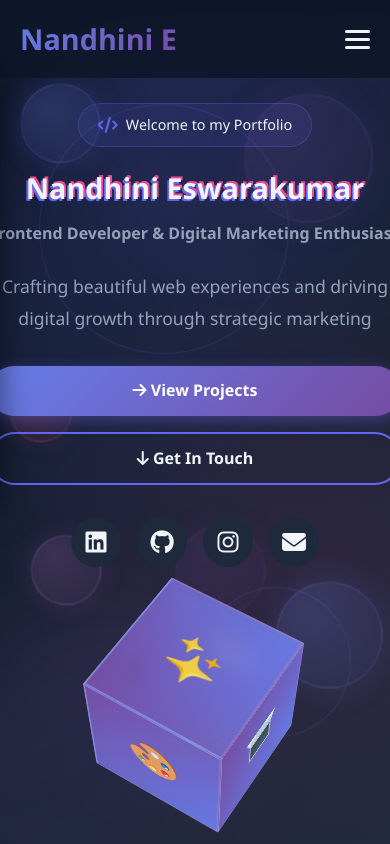
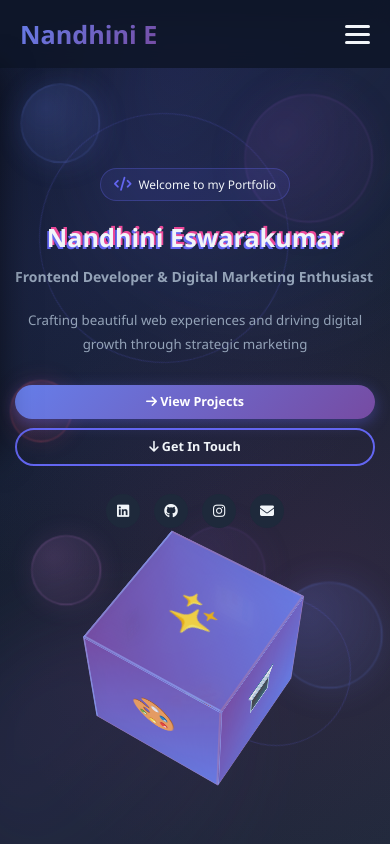
Before and after one commit to NandhiniEswarakumar/portfolio, a React (Create React App) app: page / in a window 390 px wide. Shown: the top 844 px of the page. Built offline with nearby package versions, Linux system fonts and the light colour scheme.

Commit message:
Updated code

```diff
--- a/src/App.css
+++ b/src/App.css
@@ -1106,8 +1106,211 @@ section.animate-in {
 .about-stats {
   display: grid;
   grid-template-columns: repeat(auto-fit, minmax(200px, 1fr));
+  /* ===================================
+     MOBILE ALIGNMENT FIXES (About)
+     =================================== */
+  @media (max-width: 480px) {
+    .about .container {
+      position: relative;
+      z-index: 1;
+    }
+
+    .education-section h3,
+    .internship-section h3 {
+      font-size: 1.1rem;
+      gap: 0.6rem;
+    }
+
+    .education-card,
+    .internship-card {
+      padding: 1.2rem;
+      border-radius: 10px;
+    }
+
+    .education-card h4,
+    .internship-card h4 {
+      font-size: 1.05rem;
+    }
+
+    .education-card .degree {
+      white-space: normal;
+      word-break: break-word;
+    }
+
+    .education-card .year,
+    .education-card .cgpa {
+      font-size: 0.95rem;
+    }
+  }
   gap: 2rem;
   margin-top: 3rem;
+}
+
+/* ===================================
+   GLOBAL MOBILE COMPACT STYLES
+   =================================== */
+@media (max-width: 480px) {
+  html, body {
+    font-size: 14px;
+  }
+
+  .container {
+    padding: 1.2rem;
+  }
+
+  .section-title {
+    font-size: 1.35rem;
+    margin-bottom: 1rem;
+  }
+
+  /* Hero compact */
+  .hero {
+    padding: 2.5rem 0 3rem 0;
+  }
+  .hero-text h1,
+  .glitch {
+    font-size: 1.6rem;
+  }
+  .typewriter {
+    font-size: 0.95rem;
+  }
+  .hero-description {
+    font-size: 0.95rem;
+    margin-top: 0.5rem;
+  }
+  .hero-badge {
+    padding: 0.4rem 0.9rem;
+    font-size: 0.85rem;
+  }
+  .hero-buttons {
+    gap: 0.6rem;
+    margin-top: 1rem;
+  }
+  .btn {
+    padding: 0.5rem 0.9rem;
+    font-size: 0.9rem;
+  }
+  .social-icon {
+    width: 34px;
+    height: 34px;
+    font-size: 1rem;
+  }
+
+  /* Cube smaller */
+  .hero-3d {
+    justify-content: center;
+  }
+  .cube {
+    width: 140px;
+    height: 140px;
+  }
+
+  /* Skills compact */
+  .skills-grid {
+    gap: 0.8rem;
+  }
+  .skill-progress {
+    height: 8px;
+  }
+
+  /* Projects compact */
+  .projects-grid {
+    gap: 0.9rem;
+  }
+  .project-card {
+    padding: 0.9rem;
+  }
+  .project-screenshot {
+    height: 150px;
+  }
+
+  /* Stats compact */
+  .about-stats {
+    gap: 0.8rem;
+  }
+}
+
+/* ===================================
+   EXTRA COMPACT (≤360px)
+   =================================== */
+@media (max-width: 360px) {
+  html, body {
+    font-size: 13px;
+  }
+  .container {
+    padding: 1rem;
+  }
+  .section-title {
+    font-size: 1.2rem;
+    margin-bottom: 0.9rem;
+  }
+
+  /* Hero */
+  .hero {
+    padding: 2rem 0 2.5rem 0;
+  }
+  .hero-text h1,
+  .glitch {
+    font-size: 1.4rem;
+  }
+  .typewriter,
+  .hero-description {
+    font-size: 0.9rem;
+  }
+  .hero-badge {
+    padding: 0.35rem 0.8rem;
+    font-size: 0.8rem;
+  }
+  .hero-buttons {
+    gap: 0.5rem;
+    margin-top: 0.9rem;
+  }
+  .btn {
+    padding: 0.45rem 0.8rem;
+    font-size: 0.85rem;
+  }
+  .social-icon {
+    width: 32px;
+    height: 32px;
+    font-size: 0.95rem;
+  }
+  .cube {
+    width: 120px;
+    height: 120px;
+  }
+  .hero-bubbles { transform: scale(0.9); }
+
+  /* About */
+  .education-section h3,
+  .internship-section h3 {
+    font-size: 1rem;
+    gap: 0.5rem;
+  }
+  .education-card,
+  .internship-card {
+    padding: 1rem;
+  }
+  .education-card h4,
+  .internship-card h4 {
+    font-size: 1rem;
+  }
+  .education-card .year,
+  .education-card .cgpa {
+    font-size: 0.9rem;
+  }
+  .section-bubbles { transform: scale(0.92); }
+
+  /* Skills */
+  .skills-grid { gap: 0.6rem; }
+  .skill-progress { height: 7px; }
+
+  /* Projects */
+  .projects-grid { gap: 0.75rem; }
+  .project-card { padding: 0.8rem; }
+  .project-screenshot { height: 130px; }
+
+  /* Stats */
+  .about-stats { gap: 0.6rem; }
 }
 
 .stat-card {
@@ -1118,6 +1321,11 @@ section.animate-in {
   transition: all 0.3s ease;
   position: relative;
   overflow: hidden;
+  display: flex;
+  flex-direction: column;
+  align-items: center;
+  justify-content: center;
+  min-height: 180px;
 }
 
 .stat-card::before {
@@ -1147,12 +1355,13 @@ section.animate-in {
   -webkit-background-clip: text;
   -webkit-text-fill-color: transparent;
   background-clip: text;
-  margin-bottom: 0.5rem;
+  margin: 0 0 0.5rem 0;
 }
 
 .stat-card p {
   color: var(--gray-text);
   font-size: 1rem;
+  margin: 0;
 }
 
 /* ===================================
```
Also changed, not shown: 1 other file (tests, documents, lock files or other folders).
